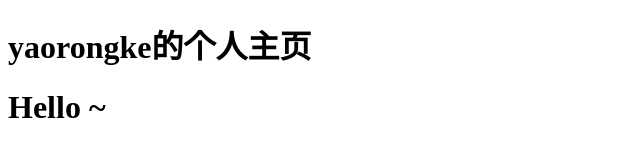
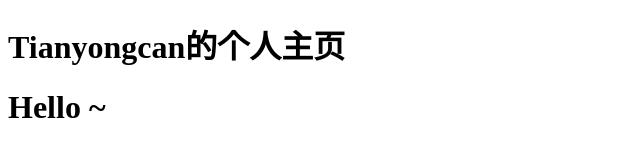
Before and after one commit to tianyongcan/Tianyongcan.github.io, a plain HTML site: page index.html in a window 1280 px wide. Shown: the whole page, without its empty margins (0-640 px from the left). Drawn offline with Linux system fonts and the light colour scheme.

Commit message:
Update index.html

```diff
--- a/index.html
+++ b/index.html
@@ -2,10 +2,10 @@
 <html lang="en">
 <head>
     <meta charset="UTF-8">
-    <title>yaorongke</title>
+    <title>Tianyongcan</title>
 </head>
 <body>
-    <h1>yaorongke的个人主页</h1>
+    <h1>Tianyongcan的个人主页</h1>
     <h1>Hello ~</h1>
 </body>
 </html>
```
